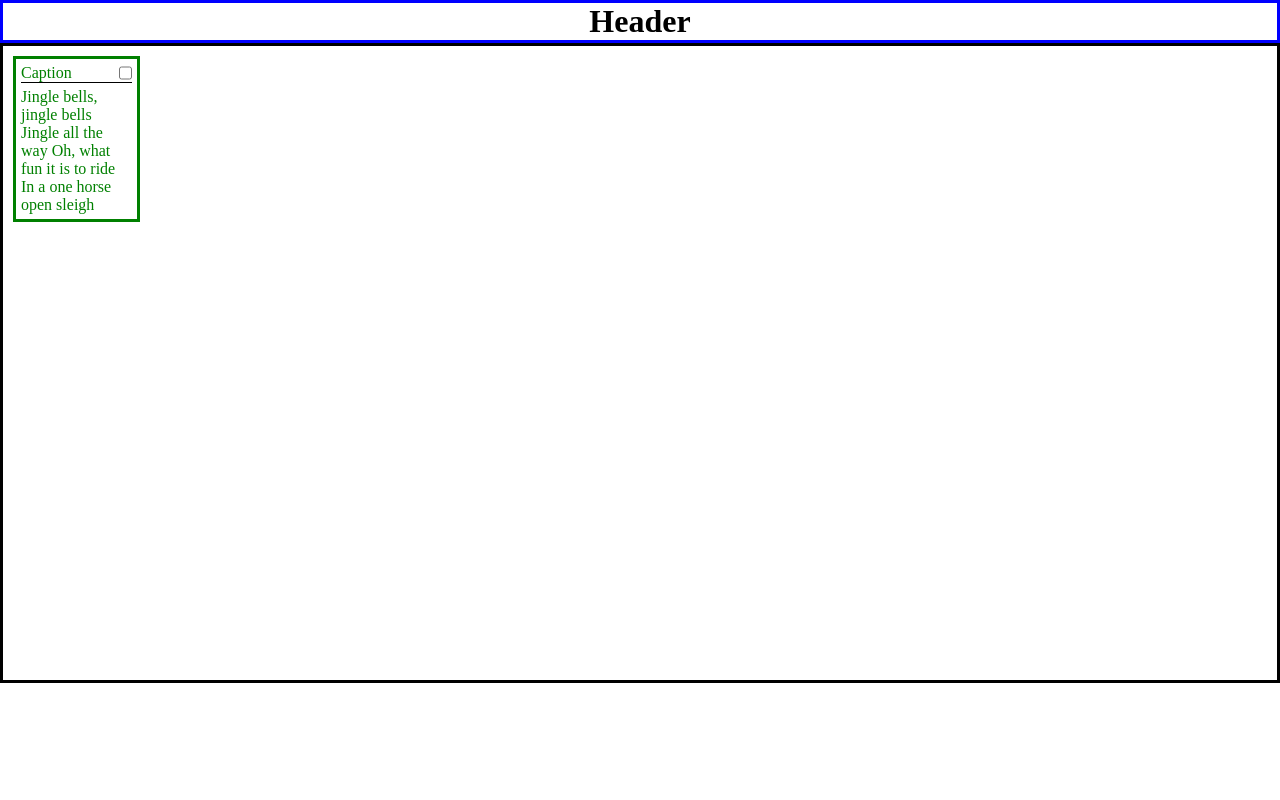
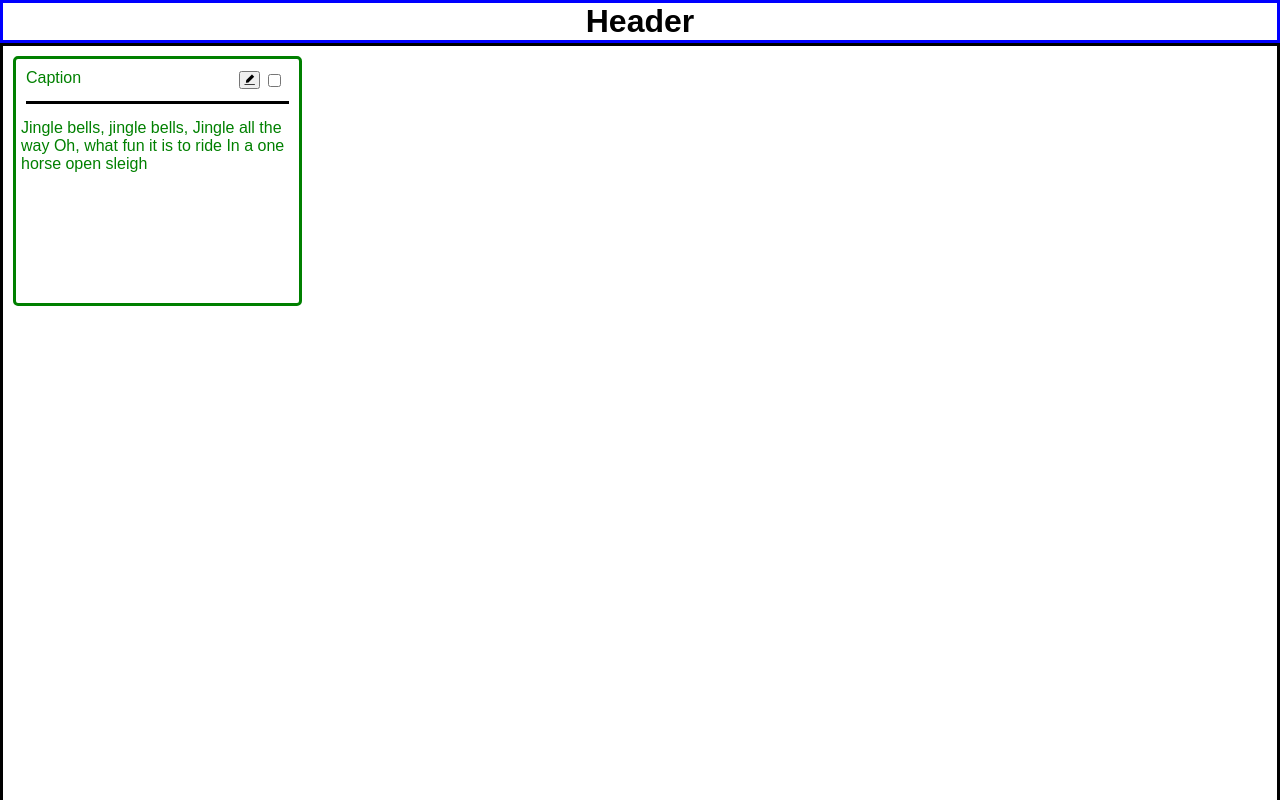
Before and after one commit to 233gme/CardEditor, a React (Create React App) app: page / in a window 1280 px wide. Built offline with nearby package versions, Linux system fonts and the light colour scheme.

Commit message:
Add solution for task3

```diff
--- a/src/App.css
+++ b/src/App.css
@@ -2,4 +2,15 @@
   margin: 0;
   padding: 0;
   box-sizing: border-box;
+  font-family: Arial, Helvetica, sans-serif;
 }
+.App{
+  height: 100vh;
+  overflow: hidden;
+}
+.main{
+  border: 3px solid #000;
+  height: 100%;
+  display: flex;
+  flex-wrap: wrap;
+}
--- a/src/App.js
+++ b/src/App.js
@@ -1,22 +1,35 @@
-import React from 'react';
-import Header from './Header';
-import Cart from './Cart';
+import React, { Component } from 'react';
+import Header from './Header/Header';
+import Task from './Task/Task';
 import './App.css';
 
-function App() {
-  return (
-    <div className="App">
-      <Header />
-      <div className='main' style={{ border: '3px solid #000', width: '100vw', height: '80vh' }}>
-        <Cart>
-          Jingle bells, jingle bells
-          Jingle all the way
-          Oh, what fun it is to ride
-          In a one horse open sleigh
-        </Cart>
+class App extends Component {
+  state = {
+    title: 'Caption',
+    text: 'Jingle bells, jingle bells, Jingle all the way Oh, what fun it is to ride In a one horse open sleigh',
+  };
+
+  // Add new text to stage
+  newTextChangeHandler = (value) => {
+    this.setState({
+      title: value.title,
+      text: value.text,
+    });
+  }
+
+  render() {
+    return (
+      <div className="App">
+        <Header />
+        <div className='main'>
+          <Task
+            task={this.state}
+            newTextChangeHandler={this.newTextChangeHandler}
+          />
+        </div>
       </div>
-    </div>
-  );
-}
+    )
+  }
+  }
 
 export default App
--- a/src/Cart/index.js
+++ /dev/null
@@ -1,32 +0,0 @@
-import React, { Component } from 'react';
-import './style.css';
-
-class Cart extends Component {
-
-  state = {
-    flag: false,
-  }
-
-  render() {
-  return (
-    <div className={this.state.flag === true ? 'cart cart_is_red' : 'cart cart_is_green'}>
-      <div className='cart_header'>
-        <p>Caption</p>
-        <input type="checkbox" onClick={this.handleClick}></input>
-      </div>
-      <p className='cart_text'>
-        {this.props.children}
-      </p>
-    </div>
-  )
-  }
-
-  handleClick = () => {
-    this.setState({
-      flag: !this.state.flag
-    });
-  }
-
-}
-
-export default Cart
--- a/src/Cart/style.css
+++ /dev/null
@@ -1,25 +0,0 @@
-.cart{
-  margin: 10px;
-  width: 10%;
-  border: 3px solid;
-}
-.cart_is_green{
-  border-color: green;
-  color: green;
-}
-.cart_is_red{
-  border-color: red;
-  color: red;
-}
-.cart_header{
-  margin: 5px;
-  border-bottom: 1px solid #000;
-  display: flex;
-  justify-content: space-between;
-}
-.cart_text{
-  margin: 5px;
-}
-input:hover{
-  cursor: pointer;
-}
--- a/src/Header/index.js
+++ b/src/Header/Header.js
@@ -1,5 +1,5 @@
 import React from 'react'
-import './style.css'
+import './Header.css'
 
 function Header() {
   return (
--- /dev/null
+++ b/src/Task/Task.css
@@ -0,0 +1,57 @@
+.task{
+  margin: 10px;
+  height: 250px;
+  border: 3px solid;
+  border-radius: 5px;
+  flex: 0 0 calc( 25% - 30px );
+  display: flex;
+  flex-direction: column;
+}
+.task_is_green{
+  border-color: green;
+  color: green;
+}
+.task_is_red{
+  border-color: red;
+  color: red;
+}
+.task p{
+  overflow: hidden;
+}
+.task_title{
+  height: 35px;
+  margin: 10px;
+  padding-bottom: 10px;
+  border-bottom: 3px solid #000;
+  display: flex;
+  flex-direction: row;
+  justify-content: space-between;
+}
+.task_title input{
+width: 100%;
+font-size: 15px;
+}
+.task_title div{
+  width: 50px;
+  display: flex;
+  flex-direction: row;
+  align-items: center;
+}
+.task_title div button{
+  width: 35px;
+  display: flex;
+  justify-content: center;
+  align-items: center;
+}
+.task_title div button:hover, input:hover{
+  cursor: pointer;
+}
+.task_text{
+  margin: 5px;
+}
+.task_textarea{
+  margin: 0;
+  padding: 5px;
+  height: 100%;
+  font-size: 15px;
+}
--- /dev/null
+++ b/src/Task/Task.js
@@ -0,0 +1,65 @@
+import React, { useState } from 'react';
+import { AiFillEdit, AiOutlineCheck, AiOutlineClose } from "react-icons/ai";
+import './Task.css';
+
+const Task = (props) => {
+
+  // Flag for highlight the card
+  const [classFlag, setClassState] = useState(true);
+
+  const selectItem = () => setClassState(!classFlag);
+
+  // Stage for type of button and adding input fields
+  let [buttonFlag, setTaskState] = useState(true);
+
+  const changeText = () => {
+    if (classFlag === false) setClassState(!classFlag)
+    setTaskState(!buttonFlag);
+  }
+
+  // Intermediate storage facility for text
+  const newTextObj = {
+    title: props.task.title,
+    text: props.task.text,
+  };
+
+  // Add text from input
+  const newTitle = event => newTextObj.title = event.target.value;
+  // Add text from textarea
+  const newText = event => newTextObj.text = event.target.value;
+
+  const saveText = () => {
+    props.newTextChangeHandler(newTextObj);
+    setTaskState(buttonFlag = true);
+  };
+
+  if (buttonFlag) {
+    return (
+      <div className={classFlag === true ? 'task task_is_green' : 'task task_is_red'}>
+        <div className='task_title'>
+          <p>{props.task.title}</p>
+        <div>
+            <button title='режим редактирования' onClick={changeText}><AiFillEdit /></button>
+            <input type="checkbox" onClick={selectItem}></input>
+        </div>
+      </div>
+        <p className='task_text'>{props.task.text}</p>
+     </div>
+    )
+  } else {
+    return (
+      <div className='task task_is_green'>
+        <div className='task_title'>
+          <input type={'text'} onChange={newTitle} defaultValue={props.task.title}></input>
+          <div>
+            <button title='сохранить изменения' onClick={saveText}><AiOutlineCheck /></button>
+            <button title='отменить изменения' onClick={changeText}><AiOutlineClose /></button>
+          </div>
+        </div>
+        <textarea className='task_textarea' onChange={newText} defaultValue={props.task.text}></textarea>
+      </div>
+    );
+  }
+}
+
+export default Task
```
Also changed, not shown: src/Header/Header.css (renamed from src/Header/style.css), 1 other file (tests, documents, lock files or other folders).
